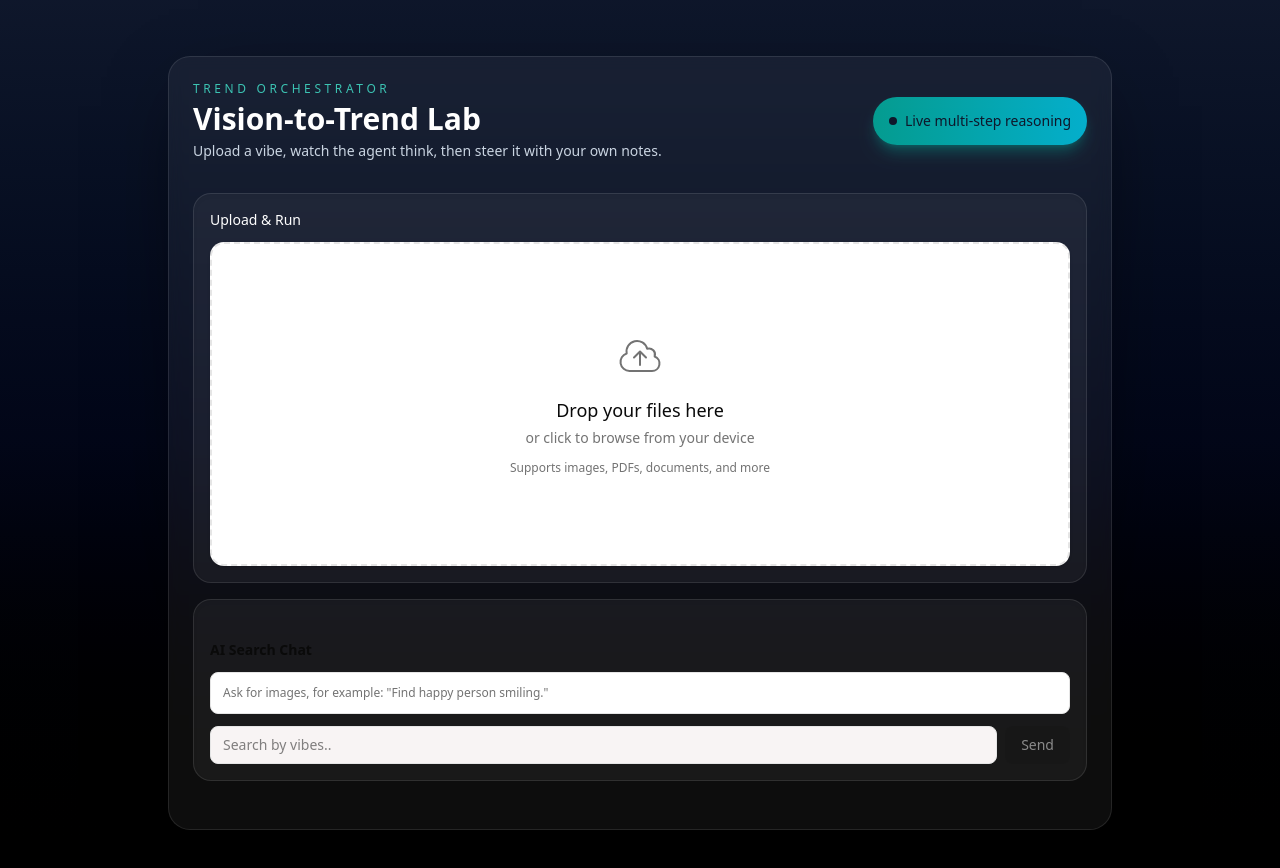
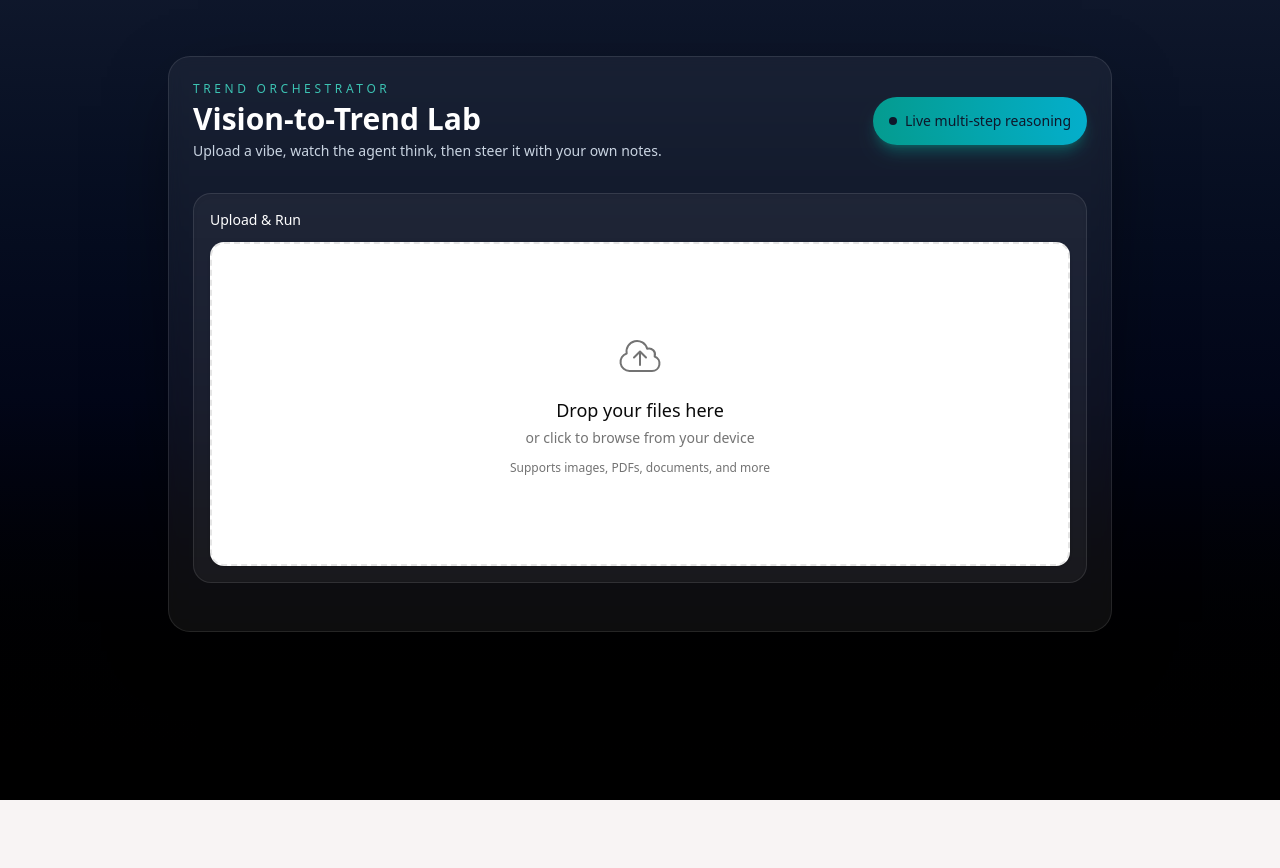
Before and after one commit to AnonLich/Visual-Signal-Studio, a Next.js app: page / in a window 1280 px wide. Shown: the top 868 px of the page. After the commit the page ends 800 px from the top, so only its background shows below. Built offline with nearby package versions, Linux system fonts and the light colour scheme.

Commit message:
remove prompot search

```diff
--- a/app/components/prompt-search.tsx
+++ /dev/null
@@ -1,149 +0,0 @@
-"use client"
-
-import { useChat } from "@ai-sdk/react"
-import { DefaultChatTransport } from "ai"
-import { useEffect, useMemo, useState } from "react"
-import { SearchResults } from "./search-results"
-import {
-    hydrateSearchMatches,
-    SearchDisplayMatch,
-    SearchMatch,
-} from "@/lib/client/api"
-
-type ToolPart = {
-    type: string
-    state?: string
-    output?: {
-        matches?: SearchMatch[]
-    }
-}
-
-function getMessageText(parts: Array<{ type: string; text?: string }>) {
-    return parts
-        .filter((part) => part.type === "text" && typeof part.text === "string")
-        .map((part) => part.text)
-        .join("")
-}
-
-function getToolMatches(parts: Array<{ type: string }>): SearchMatch[] {
-    const toolPart = parts.find(
-        (part) =>
-            part.type === "tool-searchImages" ||
-            (part.type.startsWith("tool-") && (part as ToolPart).output?.matches),
-    ) as ToolPart | undefined
-
-    return toolPart?.output?.matches ?? []
-}
-
-function getLatestToolMatches(messages: Array<{ parts: Array<{ type: string }> }>) {
-    for (let index = messages.length - 1; index >= 0; index -= 1) {
-        const matches = getToolMatches(messages[index].parts)
-        if (matches.length > 0) {
-            return matches
-        }
-    }
-    return []
-}
-
-export function PromptSearch() {
-    const { messages, sendMessage, status, error } = useChat({
-        transport: new DefaultChatTransport({
-            api: "/api/prompt-search",
-        }),
-    })
-    const [input, setInput] = useState("")
-    const [searchMatchesUrl, setSearchMatchesUrl] = useState<SearchDisplayMatch[]>([])
-
-    const isLoading = status === "submitted" || status === "streaming"
-    const rawMatches = useMemo(() => getLatestToolMatches(messages), [messages])
-
-    useEffect(() => {
-        let cancelled = false
-
-        async function hydrate() {
-            if (rawMatches.length === 0) {
-                setSearchMatchesUrl([])
-                return
-            }
-
-            const hydrated = await hydrateSearchMatches(rawMatches)
-            if (!cancelled) {
-                setSearchMatchesUrl(hydrated)
-            }
-        }
-
-        void hydrate()
-
-        return () => {
-            cancelled = true
-        }
-    }, [rawMatches])
-
-    return (
-        <section className="mt-6 space-y-3">
-            <h2 className="text-sm font-semibold text-foreground">AI Search Chat</h2>
-
-            <div className="max-h-72 space-y-2 overflow-y-auto rounded-md border border-border bg-card p-3">
-                {messages.length === 0 ? (
-                    <p className="text-xs text-muted-foreground">
-                        Ask for images, for example: &quot;Find happy person smiling.&quot;
-                    </p>
-                ) : (
-                    messages.map((message) => {
-                        const text = getMessageText(message.parts)
-                        const matches = getToolMatches(message.parts)
-                        return (
-                            <div key={message.id} className="text-sm">
-                                <p className="font-medium capitalize text-foreground">{message.role}</p>
-                                {text ? (
-                                    <p className="text-muted-foreground">{text}</p>
-                                ) : (
-                                    <p className="text-muted-foreground">[no text response]</p>
-                                )}
-                                {matches.length > 0 && (
-                                    <ul className="mt-1 space-y-1 text-xs text-muted-foreground">
-                                        {matches.map((match: SearchMatch) => (
-                                            <li key={match.id}>
-                                                id: {match.id}, distance: {Number(match.distance).toFixed(4)}
-                                            </li>
-                                        ))}
-                                    </ul>
-                                )}
-                            </div>
-                        )
-                    })
-                )}
-            </div>
-
-            <form
-                className="flex gap-2"
-                onSubmit={async (e) => {
-                    e.preventDefault()
-                    const trimmed = input.trim()
-                    if (!trimmed) return
-                    await sendMessage({ text: trimmed })
-                    setInput("")
-                }}
-            >
-                <input
-                    type="text"
-                    value={input}
-                    onChange={(e) => setInput(e.target.value)}
-                    placeholder="Search by vibes.."
-                    className="w-full rounded-md border border-border bg-background px-3 py-2 text-sm"
-                />
-                <button
-                    type="submit"
-                    disabled={isLoading || !input.trim()}
-                    className="rounded-md bg-primary px-4 py-2 text-sm font-medium text-primary-foreground disabled:opacity-50"
-                >
-                    {isLoading ? "Thinking..." : "Send"}
-                </button>
-            </form>
-
-            {error && <p className="text-sm text-destructive">{error.message}</p>}
-
-            <SearchResults matches={searchMatchesUrl} />
-        </section>
-    )
-}
--- a/app/page.tsx
+++ b/app/page.tsx
@@ -2,7 +2,6 @@
 
 import { useCallback, useMemo, useState, type ReactNode } from "react";
 import { FileUpload } from "./components/file-upload";
-import { PromptSearch } from "./components/prompt-search";
 import {
   analyzeImagesStream,
   refineStrategyStream,
@@ -316,10 +315,6 @@ export default function Page() {
                 )}
               </div>
 
-              <div className="rounded-2xl border border-white/10 bg-white/5 p-4 shadow-inner">
-                <PromptSearch />
-              </div>
-
               {error && (
                 <div className="rounded-2xl border border-red-400/40 bg-red-500/10 p-4 text-sm text-red-100">{error}</div>
               )}
@@ -493,8 +488,7 @@ export default function Page() {
                         <div className="flex items-center justify-between">
                           <div className="flex items-center gap-2">
                             <span
-                              className={`h-2 w-2 rounded-full ${
-                                msg.tone === "error"
+                              className={`h-2 w-2 rounded-full ${msg.tone === "error"
                                   ? "bg-red-400"
                                   : msg.tone === "success"
                                     ? "bg-teal-300"
```
Lines whose indentation alone changed are shown as unchanged.
